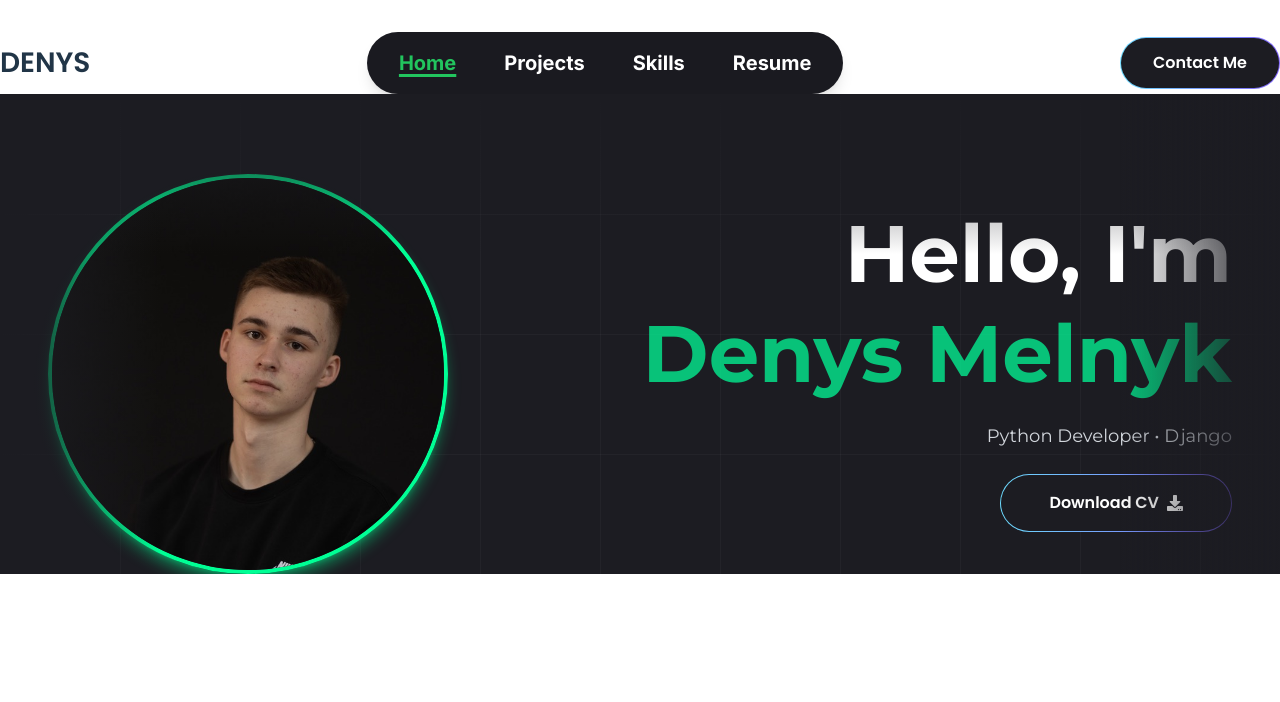
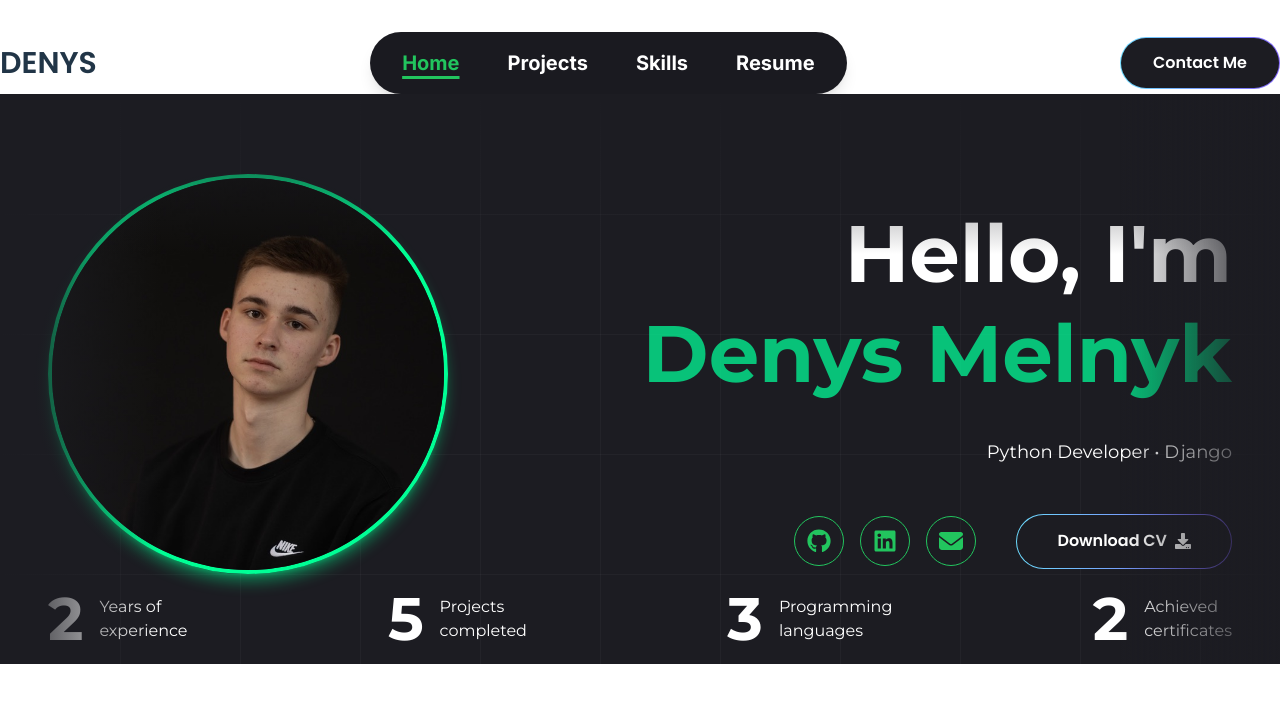
Before and after one commit to TheDrakl/portfolio, a React (Vite) app: page / in a window 1280 px wide. Shown: the top 702 px of the page. Built offline with nearby package versions, Linux system fonts and the light colour scheme.

Commit message:
Created hero section, added animations

```diff
--- a/package.json
+++ b/package.json
@@ -13,6 +13,7 @@
     "@fontsource/inter": "^5.2.5",
     "@fontsource/montserrat": "^5.2.5",
     "@fontsource/poppins": "^5.2.6",
+    "framer-motion": "^12.16.0",
     "react": "^19.1.0",
     "react-dom": "^19.1.0",
     "react-icons": "^5.5.0",
--- a/src/App.tsx
+++ b/src/App.tsx
@@ -1,11 +1,21 @@
 import "./App.css";
 import Navbar from "./components/Navbar";
-import Hero from "./components/Hero"
+import Hero from "./components/Hero";
+import PageTransition from "./components/PageTransition";
+import { useEffect, useState } from "react";
 
 function App() {
+  const [showTransition, setShowTransition] = useState(true);
+
+  useEffect(() => {
+    const timer = setTimeout(() => setShowTransition(false), 1000);
+    return () => clearTimeout(timer);
+  }, []);
+
   return (
     <>
-      <div className="">
+      <PageTransition isVisible={showTransition} />
+      <div className={`${showTransition ? 'overflow-hidden h-screen' : ''}`}>
         <Navbar />
         <Hero />
       </div>
--- a/src/components/Hero.tsx
+++ b/src/components/Hero.tsx
@@ -1,19 +1,66 @@
+import { useEffect, useState } from "react";
+import { FaEnvelope } from "react-icons/fa6";
 import heroImg from "../assets/hero-img.jpeg";
-import { FaDownload } from "react-icons/fa";
+import { FaDownload, FaGithub, FaLinkedin } from "react-icons/fa";
+import cvFile from "../assets/CV.pdf";
+
+type CounterProps = {
+  target: number;
+  duration?: number;
+};
+
+function Counter({ target, duration = 2000 }: CounterProps) {
+  const [count, setCount] = useState(0);
+
+  useEffect(() => {
+    let start = 0;
+    const increment = target / (duration / 30);
+    const interval = setInterval(() => {
+      start += increment;
+      if (start >= target) {
+        setCount(target);
+        clearInterval(interval);
+      } else {
+        setCount(Math.floor(start));
+      }
+    }, 30);
+
+    return () => clearInterval(interval);
+  }, [target, duration]);
+
+  return (
+    <h2 className="text-[60px] font-[700]">
+      {count}
+      {target % 1 !== 0 ? "+" : ""}
+    </h2>
+  );
+}
 
 function Hero() {
+  const [loaded, setLoaded] = useState(false);
+
+  useEffect(() => {
+    const timer = setTimeout(() => setLoaded(true), 100);
+    return () => clearTimeout(timer);
+  }, []);
+
   return (
-    <section className="relative w-full min-h-[50vh] flex items-start justify-between text-white bg-grid overflow-hidden px-12 font-montserrat">
+    <section className="relative w-full min-h-[47vh] flex flex-col items-start justify-between text-white bg-grid overflow-hidden px-12 font-montserrat">
       <div className="absolute top-0 left-0 w-full h-40 bg-gradient-to-b from-[#1C1C22] to-transparent z-10" />
       <div className="absolute top-0 left-0 w-40 h-full bg-gradient-to-r from-[#1C1C22] to-transparent z-10" />
       <div className="absolute top-0 right-0 w-40 h-full bg-gradient-to-l from-[#1C1C22] to-transparent z-10" />
 
-      <div className="relative w-full max-w-[1280px] mx-auto flex justify-between mt-[10vh]">
-        <div className="relative w-[400px] h-[400px] rounded-full overflow-hidden border-4 border-[#00ff95] shadow-lg shadow-[#00ff9570]">
+      <div
+        className={`relative w-full max-w-[1280px] mx-auto flex justify-between mt-[10vh] transition-all duration-700 ease-out ${
+          loaded ? "opacity-100 translate-y-0" : "opacity-0 translate-y-10"
+        }`}
+      >
+        <div className="relative w-[400px] h-[400px] rounded-full overflow-hidden border-4 border-[#00ff95] shadow-lg shadow-[#00ff9570] transition-transform duration-500 hover:scale-105 hover:shadow-[0_0_20px_#00ff95]">
           <img
             src={heroImg}
-            alt=""
-            className="w-full h-full object-cover object-[50%_30%] scale-110 transform origin-top"
+            alt="hero img"
+            className="w-full h-full object-cover object-[60%_40%] scale-110 transform origin-top"
+            draggable="false"
           />
         </div>
         <div className="w-2/4 text-right mt-10">
@@ -21,17 +68,77 @@ function Hero() {
           <h1 className="text-[80px] font-bold text-lighterGreen m-0 animate-pulse">
             Denys Melnyk
           </h1>
-          <p className="mt-2 text-lg text-gray-300">
-            Python Developer • Django
-          </p>
-          <button className="relative rounded-[60px] p-[1px] bg-gradient-to-r from-[#6DDCFF] to-[#7F60F9] mt-6">
-            <span className="flex items-center justify-center gap-2 rounded-[60px] px-12 py-[1rem] bg-bgDark text-white font-poppins font-[600] hover:bg-transparent">
-              Download CV <FaDownload />
-            </span>
-          </button>
+          <p className="mt-6 text-lg text-white">Python Developer • Django</p>
+          <div className="flex justify-end items-center mt-12 gap-6">
+            <div className="flex flex-row items-center gap-4 mr-4">
+              <a
+                href="https://github.com/TheDrakl"
+                target="_blank"
+                rel="noopener noreferrer"
+                className="group border border-lightGreen rounded-full p-3 transition-all duration-300 hover:bg-lightGreen/20"
+              >
+                <FaGithub className="w-6 h-6 text-lightGreen group-hover:scale-110 transition-transform" />
+              </a>
+              <a
+                href="https://www.linkedin.com/in/denys-melnyk7/"
+                target="_blank"
+                rel="noopener noreferrer"
+                className="group border border-lightGreen rounded-full p-3 transition-all duration-300 hover:bg-lightGreen/20"
+              >
+                <FaLinkedin className="w-6 h-6 text-lightGreen group-hover:scale-110 transition-transform" />
+              </a>
+              <a
+                href="mailto:denismelnyk@icloud.com"
+                className="group border border-lightGreen rounded-full p-3 transition-all duration-300 hover:bg-lightGreen/20"
+              >
+                <FaEnvelope className="w-6 h-6 text-lightGreen group-hover:scale-110 transition-transform" />
+              </a>
+            </div>
+            <a
+              href={cvFile}
+              download="Denys_Melnyk_CV.pdf"
+              className="relative rounded-[60px] p-[1px] bg-gradient-to-r from-[#6DDCFF] to-[#7F60F9]"
+            >
+              <span className="flex items-center justify-center gap-2 rounded-[60px] px-10 py-[0.9rem] bg-bgDark text-white font-poppins font-[600] hover:bg-transparent transition-all duration-300">
+                Download CV <FaDownload />
+              </span>
+            </a>
+          </div>
+        </div>
+      </div>
+
+      <div className="flex w-full max-w-[1280px] m-auto mt-42 items-center text-center justify-between">
+        <div className="flex flex-row items-center">
+          <Counter target={2} />
+          <h2 className="text-[16px] text-left ml-4">
+            Years of
+            <br /> experience
+          </h2>
+        </div>
+        <div className="flex flex-row items-center">
+          <Counter target={5} />
+          <h2 className="text-[16px] text-left ml-4">
+            Projects
+            <br /> completed
+          </h2>
+        </div>
+        <div className="flex flex-row items-center">
+          <Counter target={3} />
+          <h2 className="text-[16px] text-left ml-4">
+            Programming
+            <br /> languages
+          </h2>
+        </div>
+        <div className="flex flex-row items-center">
+          <Counter target={2} />
+          <h2 className="text-[16px] text-left ml-4">
+            Achieved
+            <br /> certificates
+          </h2>
         </div>
       </div>
     </section>
   );
 }
+
 export default Hero;
--- a/src/components/Navbar.tsx
+++ b/src/components/Navbar.tsx
@@ -10,7 +10,11 @@ function Navbar() {
   return (
     <nav className="flex flex-row justify-between gap-40 font-inter items-center max-w-[1280px] m-auto">
       <div>
-        <a href="#home" onClick={() => handleLinkClick('home')} className="text-[28px] font-poppins font-[600] cursor-pointer">
+        <a
+          href="#home"
+          onClick={() => handleLinkClick("home")}
+          className="text-[30px] font-poppins font-[600] cursor-pointer"
+        >
           DENYS
         </a>
       </div>
@@ -22,7 +26,9 @@ function Navbar() {
             href={`#${link}`}
             onClick={() => handleLinkClick(link)}
             className={`nav-link text-white hover:text-lightGreen ${
-              activeLink === link ? "active text-lightGreen underline decoration-[2.5px] underline-offset-4" : ""
+              activeLink === link
+                ? "active text-lightGreen underline decoration-[2.5px] underline-offset-[6px]"
+                : ""
             }`}
           >
             {link.charAt(0).toUpperCase() + link.slice(1)}
--- /dev/null
+++ b/src/components/PageTransition.tsx
@@ -0,0 +1,19 @@
+import { motion, AnimatePresence } from "framer-motion";
+
+const PageTransition = ({ isVisible }: { isVisible: boolean }) => {
+  return (
+    <AnimatePresence>
+      {isVisible && (
+        <motion.div
+          initial={{ x: 0 }}
+          animate={{ x: "100%" }}
+          exit={{ x: "100%" }}
+          transition={{ duration: 1.2, ease: "easeInOut" }}
+          className="fixed top-0 left-0 w-full h-full z-50 bg-lightGreen"
+        />
+      )}
+    </AnimatePresence>
+  );
+};
+
+export default PageTransition;
```
Also changed, not shown: 2 other files (tests, documents, lock files or other folders).
